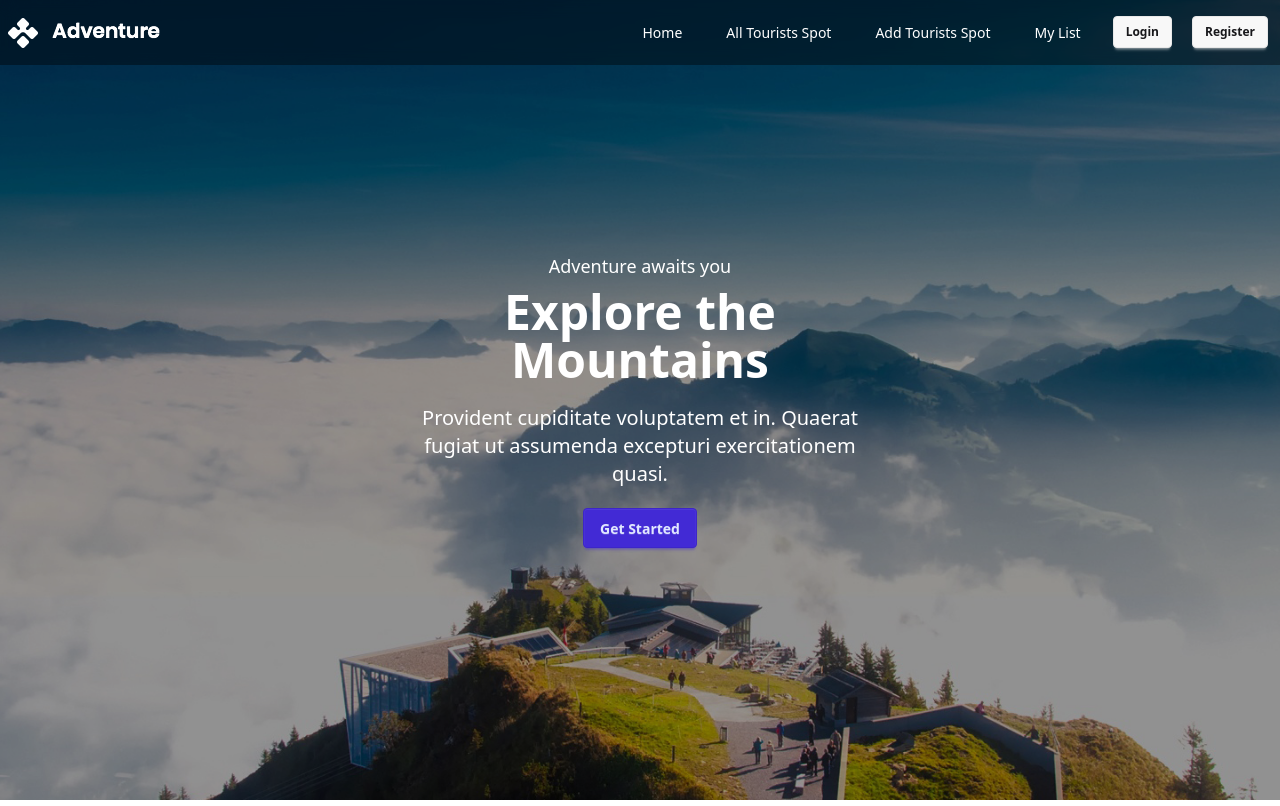
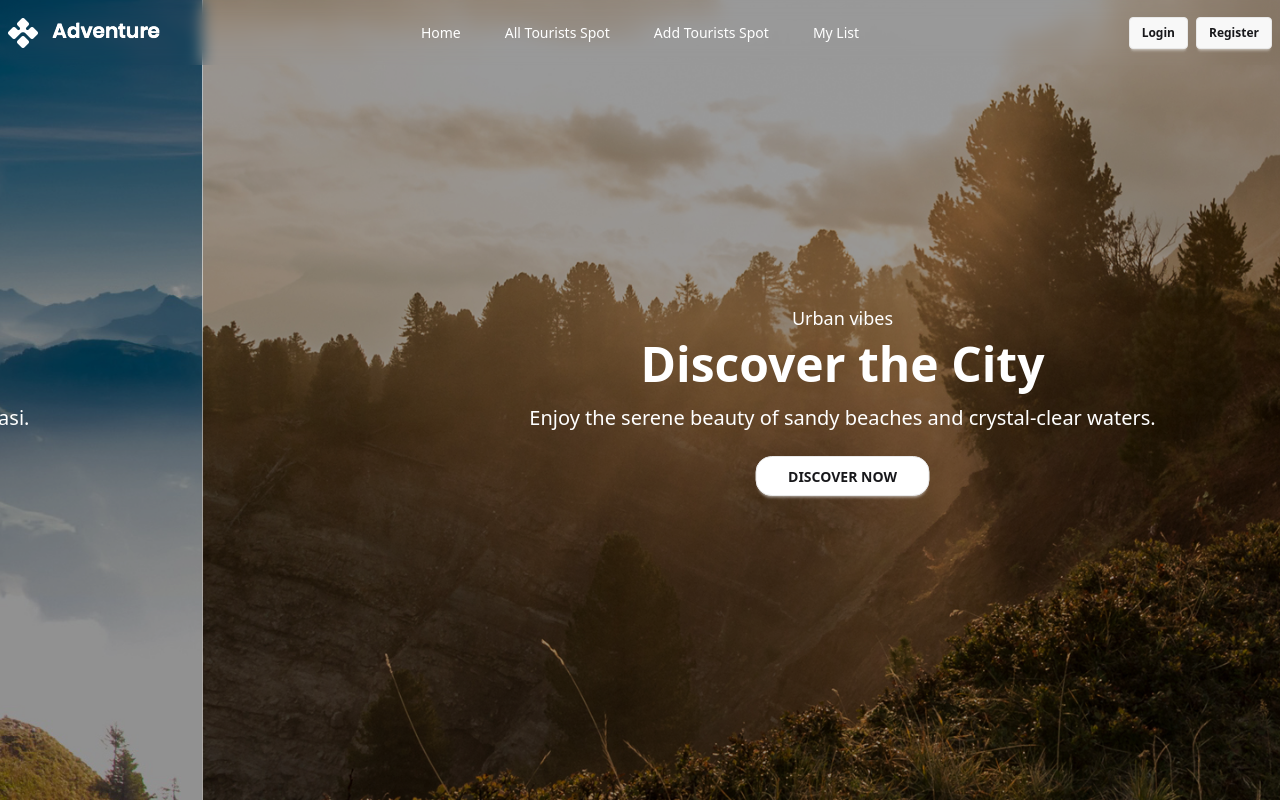
Before and after one commit to myselfmehedihasan/adventure, a React (Vite) app: page / in a window 1280 px wide. Built offline with nearby package versions, Linux system fonts and the light colour scheme; no server answers.

Commit message:
navbar element updated

```diff
--- a/package.json
+++ b/package.json
@@ -19,8 +19,10 @@
     "react-icons": "^5.5.0",
     "react-owl-carousel": "^2.3.3",
     "react-router": "^7.8.2",
+    "react-router-dom": "^7.9.1",
     "react-slick": "^0.31.0",
     "react-swipeable": "^7.0.2",
+    "slick-carousel": "^1.8.1",
     "sweetalert2": "^11.23.0",
     "tailwindcss": "^4.1.13"
   },
--- a/src/App.css
+++ b/src/App.css
@@ -1,3 +1,6 @@
+@import "~slick-carousel/slick/slick.css";
+@import "~slick-carousel/slick/slick-theme.css";
+
 @import "tailwindcss";
 @plugin "daisyui" {
   themes: light --default, dark --prefersdark, cupcake;
--- a/src/Components/Navbar.jsx
+++ b/src/Components/Navbar.jsx
@@ -1,24 +1,37 @@
-import React, { useEffect, useState } from "react";
-import { Link, NavLink } from "react-router";
-// ✅ use react-router-dom for navigation inside React SPA
+import React, { useEffect, useState, useContext } from "react";
+import { Link, NavLink, useLocation } from "react-router-dom"; // FIXED import!
+import { AuthContext } from "../providers/AuthProviders";
+import { getAuth, signOut } from "firebase/auth";
+import app from "../Firebase/firebase.init";
+
+// Initialize Firebase Auth
+const auth = getAuth(app);
 
 const Navbar = () => {
+  // State for scroll background
   const [isScrolled, setScrolled] = useState(false);
 
-  // detect scrolling
+  // Get user from context
+  const { user } = useContext(AuthContext);
+
+  // Get current route
+  const location = useLocation();
+  const isHome = location.pathname === "/";
+
+  // Scroll effect (only for home)
   useEffect(() => {
-    const handleScroll = () => {
-      if (window.screenY > 5) {
-        setScrolled(true);
-      } else {
-        setScrolled(false);
-      }
-    };
+    if (!isHome) return;
+    const handleScroll = () => setScrolled(window.scrollY > 50);
     window.addEventListener("scroll", handleScroll);
     return () => window.removeEventListener("scroll", handleScroll);
-  }, []);
+  }, [isHome]);
 
-  // ✅ Your reusable nav items
+  // Logout handler
+  const handleLogout = () => {
+    signOut(auth).catch(console.error);
+  };
+
+  // Navigation items
   const navItems = (
     <>
       <li>
@@ -36,26 +49,27 @@ const Navbar = () => {
     </>
   );
 
+  // Set background: transparent on home (until scrolled), black/50 elsewhere
+  const navBg = isHome
+    ? isScrolled
+      ? "bg-black/50"
+      : "bg-black/0"
+    : "bg-black/50";
+
   return (
-    // ✅ Make navbar fixed at top, transparent, always above hero (z-50)
-    <div className={`fixed top-0 left-0 w-full z-50 transition-colors duration-300  ${
-        isScrolled ? "bg-black/50" : "bg-black/40"
-      } backdrop-blur-sm`}>
-      {/* ✅ Centered container, text color white so visible on hero */}
-      <div className="navbar max-w-7xl mx-auto ">
-        {/* ✅ Navbar Start (Logo + Mobile Menu) */}
+    <div
+      className={`fixed top-0 left-0 w-full z-50 transition-colors duration-300 backdrop-blur-sm ${navBg}`}
+    >
+      <div className="navbar max-w-7xl mx-auto transition-colors duration-300">
+        {/* Navbar start: logo and mobile dropdown */}
         <div className="navbar-start">
-          {/* Mobile Dropdown Menu */}
+          {/* Dropdown for mobile view */}
           <div className="dropdown">
-            {/* Mobile hamburger icon */}
-            <div
-              tabIndex={0}
-              role="button"
-              className="btn btn-ghost lg:hidden text-white"
-            >
+            <div tabIndex={0} role="button" className="btn btn-ghost lg:hidden">
+              {/* Hamburger icon */}
               <svg
                 xmlns="http://www.w3.org/2000/svg"
-                className="h-5 w-5"
+                className="h-5 w-5 text-white"
                 fill="none"
                 viewBox="0 0 24 24"
                 stroke="currentColor"
@@ -68,41 +82,70 @@ const Navbar = () => {
                 />
               </svg>
             </div>
-
-            {/* ✅ Mobile dropdown menu items */}
+            {/* Dropdown menu for mobile */}
             <ul
               tabIndex={0}
-              className="menu menu-sm dropdown-content bg-base-content rounded-box z-50 mt-3 w-52 p-2 shadow"
+              className="menu menu-sm dropdown-content bg-base-100 rounded-box z-50 mt-3 w-52 p-2 shadow"
             >
               {navItems}
-              {/* Extra links only for mobile */}
-              <li>
-                <Link to="/login">Login</Link>
-              </li>
-              <li>
-                <Link to="/register">Register</Link>
-              </li>
             </ul>
           </div>
-
-          {/* ✅ Logo (changed from <a> → <Link>) */}
+          {/* Logo */}
           <Link to="/">
-            <img src="/src/assets/logo.png" alt="Logo"  />
+            <img src="/src/assets/logo.png" alt="Logo" />
           </Link>
         </div>
-
-        {/* ✅ Navbar Center (Desktop Menu) */}
+        {/* Navbar center: menu for large screens */}
         <div className="navbar-center hidden lg:flex">
           <ul className="menu menu-horizontal px-1 gap-5 text-white">
             {navItems}
-            {/* Conditional login/register will go here */}
-            <Link to="/login" className="btn btn-sm">
-              Login
-            </Link>
-            <Link to="/register" className="btn btn-sm">
-              Register
-            </Link>
           </ul>
+        </div>
+        {/* Navbar end: Auth Buttons or User Avatar */}
+        <div className="navbar-end">
+          {!user ? (
+            <>
+              <Link to="/login" className="btn btn-sm sm:btn-sm mr-2">
+                Login
+              </Link>
+              <Link to="/register" className="btn btn-sm">
+                Register
+              </Link>
+            </>
+          ) : (
+            <div className="dropdown dropdown-end dropdown-hover">
+              <div
+                tabIndex={0}
+                role="button"
+                className="flex items-center gap-2 btn btn-ghost relative"
+              >
+                {user.photoURL ? (
+                  <img
+                    src={user.photoURL}
+                    alt={user.displayName || "User"}
+                    className="w-8 h-8 rounded-full border-2 border-white"
+                  />
+                ) : (
+                  <span className="font-bold text-white">
+                    {user.displayName || user.email}
+                  </span>
+                )}
+              </div>
+              <ul
+                tabIndex={0}
+                className="dropdown-content menu p-2 shadow bg-base-100 rounded-box w-44 transition-all duration-200 "
+              >
+                <li>
+                  <span className="font-bold text-center ">
+                    {user.displayName || user.email}
+                  </span>
+                </li>
+                <li>
+                  <button onClick={handleLogout}>Logout</button>
+                </li>
+              </ul>
+            </div>
+          )}
         </div>
       </div>
     </div>
--- /dev/null
+++ b/src/Components/SimpleSlider.jsx
@@ -0,0 +1,77 @@
+import React from "react";
+import "slick-carousel/slick/slick.css";
+import "slick-carousel/slick/slick-theme.css";
+import Slider from "react-slick";
+
+import slider1 from "../assets/Slider/slider1.jpg";
+import slider2 from "../assets/Slider/slider2.jpg";
+import slider3 from "../assets/Slider/slider3.jpg";
+
+const SimpleSlider = () => {
+  // Slides data
+  const slides = [
+    {
+      image: slider1,
+      title: "Explore the Mountains",
+      subtitle: "Adventure awaits you",
+      description:
+        "Provident cupiditate voluptatem et in. Quaerat fugiat ut assumenda excepturi exercitationem quasi.",
+    },
+    {
+      image: slider2,
+      title: "Discover the City",
+      subtitle: "Urban vibes",
+      description:
+        "Enjoy the serene beauty of sandy beaches and crystal-clear waters.",
+    },
+    {
+      image: slider3,
+      title: "Relax at the Beach",
+      subtitle: "Feel the sunshine",
+      description:
+        "Experience the bustling city life and vibrant cultural spots.",
+    },
+  ];
+
+  // react-slick settings
+  const settings = {
+    dots: false,
+    infinite: true,
+    autoplay: true,
+    autoplaySpeed: 5000,
+    speed: 700,
+    slidesToShow: 1,
+    slidesToScroll: 1,
+    arrows: false, // optional: hides arrows
+  };
+
+  return (
+    <div className="slider-container   ">
+      <Slider {...settings}>
+        {slides.map((slide, index) => (
+          <div key={index} className="relative min-h-screen hero  overflow-hidden touch-pan-y">
+            {/* Slide image */}
+            <img
+              src={slide.image}
+              alt={slide.title}
+              className="w-full h-screen object-cover"
+            />
+
+            {/* Black overlay */}
+            <div className="absolute inset-0 bg-black/40"></div>
+
+            {/* Dynamic text */}
+            <div className="absolute inset-0 flex flex-col items-center justify-center text-center text-white px-4">
+              <p className="text-lg mb-2">{slide.subtitle}</p>
+              <h1 className="text-5xl font-bold mb-4">{slide.title}</h1>
+              <p className="text-xl mb-6">{slide.description}</p>
+              <button className="btn bg-white hover:bg-transparent hover:text-white rounded-2xl px-8">DISCOVER NOW</button>
+            </div>
+          </div>
+        ))}
+      </Slider>
+    </div>
+  );
+};
+
+export default SimpleSlider;
--- a/src/Pages/Home.jsx
+++ b/src/Pages/Home.jsx
@@ -1,12 +1,14 @@
 import React from "react";
 import Navbar from "../Components/Navbar";
 import Banner from "../Components/Banner";
+import SimpleSlider from "../Components/SimpleSlider";
 
 const Home = () => {
   return (
     <div>
       {/* <Navbar></Navbar> */}
-      <Banner></Banner>
+      <SimpleSlider></SimpleSlider>
+      {/* <Banner></Banner> */}
     </div>
   );
 };
--- a/src/Pages/Login.jsx
+++ b/src/Pages/Login.jsx
@@ -45,6 +45,16 @@ const Login = () => {
   // google login
   const handleGoogleLogin = () =>{
     googleSignIn()
+   .then((result) =>{
+    if(result.user.uid){
+      Swal.fire({
+        icon: "success",
+        title: "You have successfully Login!",
+        showConfirmButton: false,
+        timer: 1500,
+      });
+    }
+    })
   }
   return (
     <div className="  max-w-3xl mx-auto flex-col justify-center items-center mt-20">
--- a/src/index.css
+++ b/src/index.css
@@ -1,3 +1,5 @@
+
+
 @import "tailwindcss";
  @plugin "daisyui" {
   themes: light --default, dark --prefersdark, cupcake;
--- a/src/providers/AuthProviders.jsx
+++ b/src/providers/AuthProviders.jsx
@@ -1,4 +1,4 @@
-import React, { createContext, useState } from "react";
+import React, { createContext, useState, useEffect } from "react";
 import app from "../Firebase/firebase.init";
 import {
   createUserWithEmailAndPassword,
@@ -6,6 +6,7 @@ import {
   GoogleAuthProvider,
   signInWithEmailAndPassword,
   signInWithPopup,
+  onAuthStateChanged, // <-- Add this import
 } from "firebase/auth";
 
 const auth = getAuth(app);
@@ -16,6 +17,15 @@ const googleProvider = new GoogleAuthProvider();
 const AuthProviders = ({ children }) => {
   const [user, setUser] = useState(null);
   const [loading, setLoading] = useState(true);
+
+  // Listen for auth state changes (this is required!)
+  useEffect(() => {
+    const unsubscribe = onAuthStateChanged(auth, (currentUser) => {
+      setUser(currentUser);
+      setLoading(false);
+    });
+    return () => unsubscribe();
+  }, []);
 
   // Create User via email
   const createUser = (email, password) => {
@@ -28,22 +38,13 @@ const AuthProviders = ({ children }) => {
     return signInWithEmailAndPassword(auth, email, password);
   };
 
-// SignIn with Google
+  // SignIn with Google
   const googleSignIn = () => {
+    setLoading(true);
+    return signInWithPopup(auth, googleProvider);
+  };
 
-        signInWithPopup(auth, googleProvider)
-            .then(result => {
-                const loggedInUser = result.user;
-                console.log(loggedInUser);
-                setUser(loggedInUser);
-            })
-            .catch(error => {
-                console.log(error);
-                alert(error);
-            })
-    }
-
-    // Auth providers list
+  // Auth providers list
   const userInfo = {
     user,
     loading,
```
Also changed, not shown: 1 other file (tests, documents, lock files or other folders).
